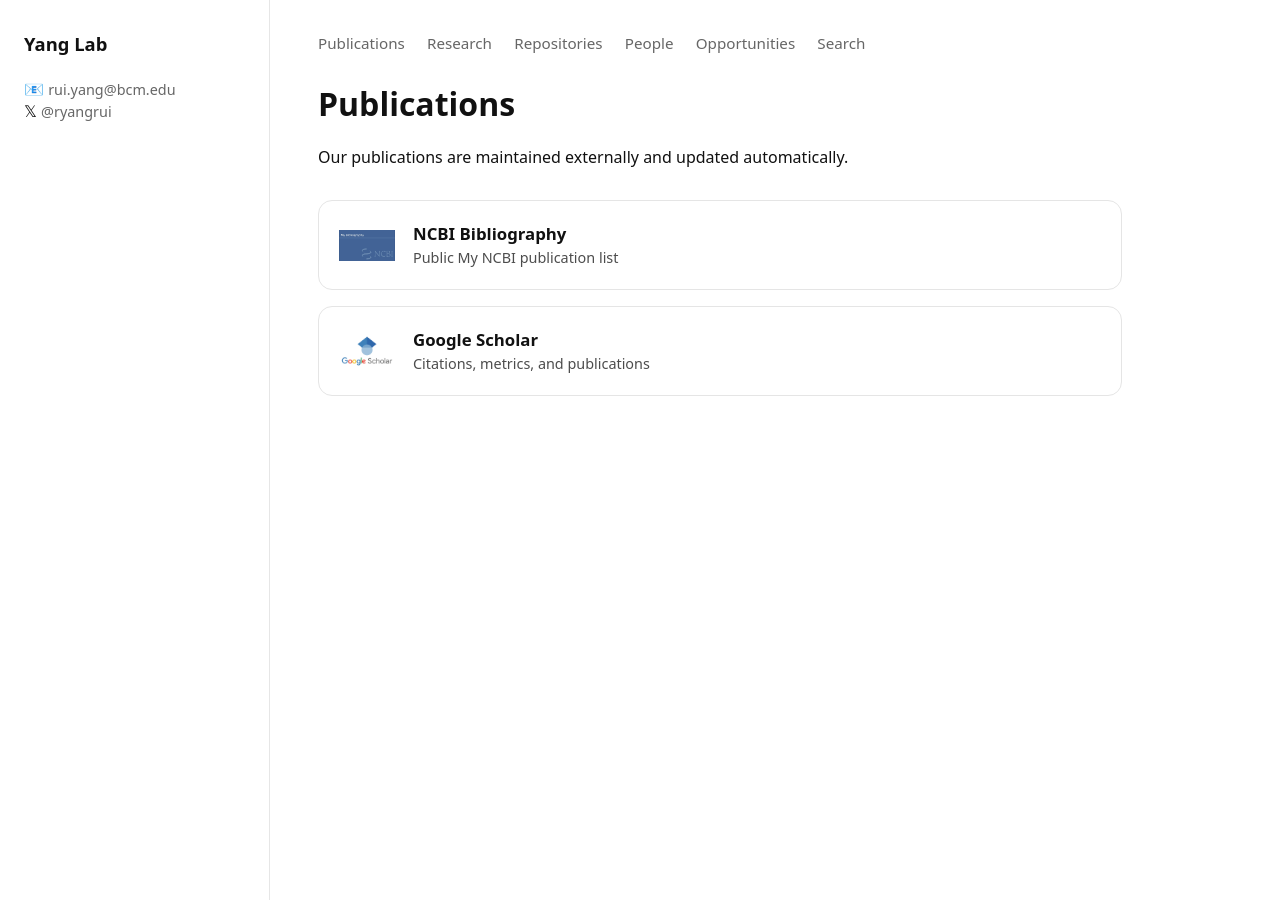
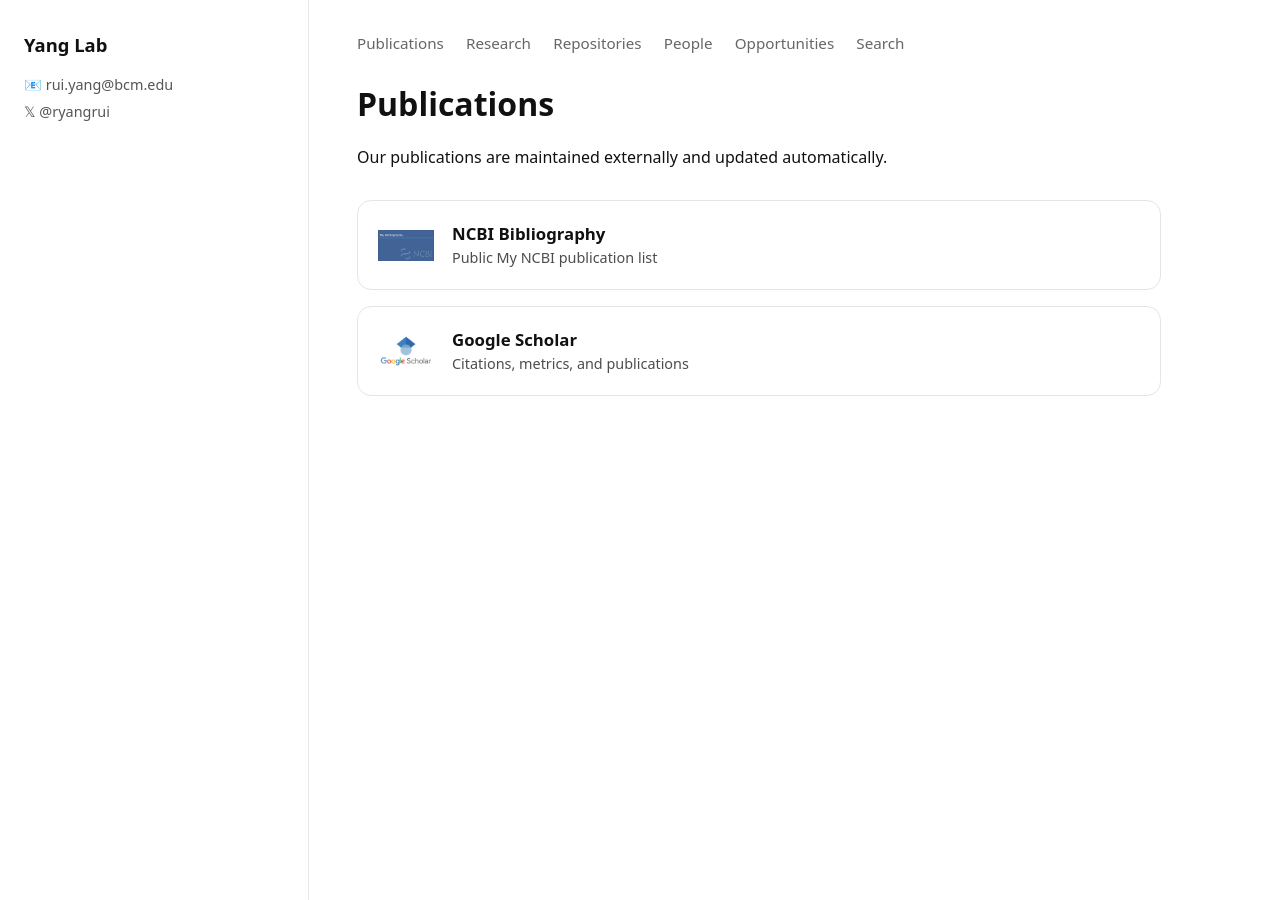
Before and after one commit to ruiyanggenetics/ghilab, a Jekyll site: the page built from publications.md, in a window 1280 px wide and 900 px high. Built offline with Jekyll 4.4.1, drawn with Linux system fonts in a browser that asks for light colours.

Commit message:
Update style.css

```diff
--- a/assets/style.css
+++ b/assets/style.css
@@ -22,57 +22,57 @@
   min-height: 100vh;
 }
 
-/* =========================
-   LEFT SIDEBAR (Finn-style)
-   ========================= */
+/* ===== LEFT SIDEBAR ===== */
 
 .sidebar {
-  width: 270px;
+  width: 260px;
   padding: 32px 24px;
   border-right: 1px solid #e6e6e6;
   background: #fff;
-
   position: sticky;
   top: 0;
   height: 100vh;
-  box-sizing: border-box;
 }
 
 .lab-name a {
   font-size: 1.15rem;
   font-weight: 700;
-  line-height: 1.3;
   text-decoration: none;
   color: #111;
 }
 
-.lab-desc {
-  margin-top: 14px;
-  font-size: 0.95rem;
-  color: #444;
-  line-height: 1.45;
-}
-
-.lab-affiliation {
+.lab-links {
   margin-top: 18px;
   font-size: 0.9rem;
-  color: #666;
-  line-height: 1.4;
-}
-
-.lab-links {
-  margin-top: 22px;
+  color: #555;
+  display: flex;
+  flex-direction: column;
+  gap: 8px;
 }
 
 .lab-links a {
-  margin-right: 12px;
-  font-size: 0.9rem;
   text-decoration: none;
-  color: #666;
-  font-weight: 500;
+  color: inherit;
 }
 
 .lab-links a:hover {
+  text-decoration: underline;
+}
+
+/* ===== TOP NAV ===== */
+
+.topnav {
+  margin-bottom: 28px;
+}
+
+.topnav a {
+  margin-right: 18px;
+  font-size: 0.95rem;
+  color: #777;
+  text-decoration: none;
+}
+
+.topnav a:hover {
   color: #111;
 }
 
```
